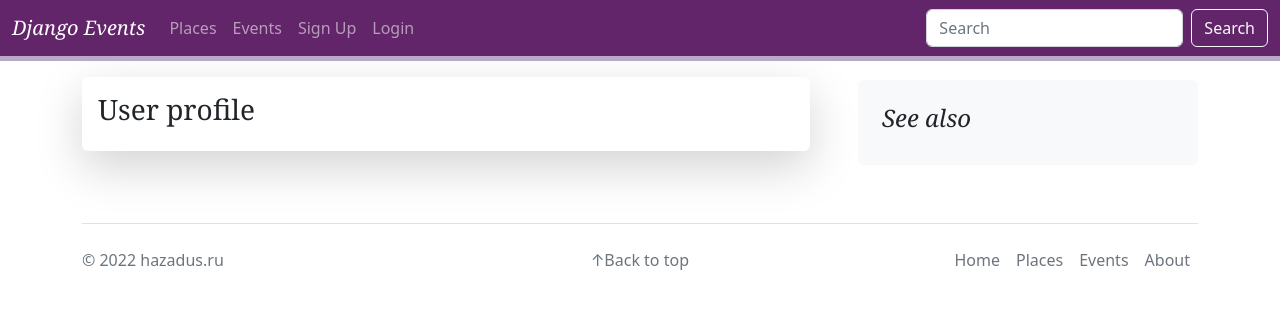
After one commit to hazadus/django-website, a Django app: page /members/user_profile in a window 1280 px wide. The commit adds this page. Shown: the top 309 px of the page. Run offline with Django 4.2, Linux system fonts and the light colour scheme.

Commit message:
Lesson #24 done – Basic user registration and boilerplate profile page were added.

```diff
--- a/members/urls.py
+++ b/members/urls.py
@@ -3,5 +3,7 @@ from . import views
 
 urlpatterns = [
     path('login_user', views.login_user, name='login_user'),
-    path('logout_user', views.logout_user, name='logout_user')
+    path('logout_user', views.logout_user, name='logout_user'),
+    path('signup_user', views.signup_user, name='signup_user'),
+    path('user_profile', views.user_profile, name='user_profile'),
 ]
--- a/members/views.py
+++ b/members/views.py
@@ -1,6 +1,26 @@
 from django.shortcuts import render, redirect
 from django.contrib.auth import authenticate, login, logout
 from django.contrib import messages
+from django.contrib.auth.forms import UserCreationForm  # Sign Up form for new user
+
+
+def signup_user(request):
+    if request.method == 'POST':
+        form = UserCreationForm(request.POST)
+        if form.is_valid():
+            form.save()
+            # Login new user after registration:
+            username = form.cleaned_data['username']
+            password = form.cleaned_data['password1']
+            user = authenticate(username=username, password=password)
+            login(request, user)
+            messages.success(request, 'You were successfully registered. Welcome!')
+            return redirect('user_profile')
+    else:
+        form = UserCreationForm()
+    return render(request, 'authenticate/signup.html', {
+        'form': form
+    })
 
 
 def login_user(request):
@@ -23,3 +43,7 @@ def logout_user(request):
     logout(request)
     messages.success(request, 'You were logged out.')
     return redirect('login_user')
+
+
+def user_profile(request):
+    return render(request, 'authenticate/profile.html', {})
--- /dev/null
+++ b/templates/authenticate/profile.html
@@ -0,0 +1,31 @@
+{% extends 'events/base.html' %}
+
+{% block content %}
+    <div class="row g-5">
+        <div class="col-md-8">
+            <div class="shadow-lg p-3 mb-5 bg-body rounded" style="margin-top:  16px;">
+                <h3>User profile</h3>
+
+                {% if messages %}
+                    {% for message in messages %}
+                        <div class="alert alert-success alert-dismissible fade show" role="alert">
+                            {{  message }}
+                        <button type="button" class="btn-close" data-bs-dismiss="alert"></button>
+                        </div>
+                    {% endfor %}
+                {% endif %}
+
+            </div>
+        </div>
+
+        <div class="col-md-4">
+            <div class="position-sticky" style="top: 5rem;">
+                <div class="p-4 mb-3 bg-light rounded">
+                    <h4 class="fst-italic">See also</h4>
+                    <p class="mb-0">
+                    </p>
+                </div>
+            </div>
+        </div>
+    </div>
+{% endblock %}
--- a/templates/events/base.html
+++ b/templates/events/base.html
@@ -96,14 +96,17 @@
                 top: 0;
                 border-width: 11px 0 11px 11px;
             }
+
+            /* Palette: #622569 #b8a9c9 #d6d4e0 #5b9aa0 */
         </style>
     </head>
     <body>
-        <nav class="navbar navbar-expand-lg navbar-dark bg-primary sticky-top">
+        <nav class="navbar navbar-expand-lg navbar-dark sticky-top"
+            style="background: #622569; border-bottom: solid #b8a9c9 5px;">
             <div class="container-fluid">
                 <a class="navbar-brand" href="{% url 'home' %}"
                 style="font-family: 'Playfair Display', Georgia, 'Times New Roman', serif; font-style: italic;">
-                    &#128467; Django Events
+                    Django Events
                 </a>
                 <button class="navbar-toggler" type="button" data-bs-toggle="collapse"
                         data-bs-target="#navbarNavAltMarkup" aria-controls="navbarNavAltMarkup"
@@ -113,13 +116,18 @@
                 <div class="collapse navbar-collapse" id="navbarNavAltMarkup">
                     <div class="navbar-nav">
                         <a class="nav-link" href="{% url 'all_venues' %}">Places</a>
-                        <a class="nav-link" href="{% url 'add_venue' %}">Add Venue</a>
+                        {% if user.is_authenticated %}
+                            <a class="nav-link" href="{% url 'add_venue' %}">Add Venue</a>
+                        {% endif %}
                         <a class="nav-link" href="{% url 'all_events' %}">Events</a>
-                        <a class="nav-link" href="{% url 'add_event' %}">Add Event</a>
+                        {% if user.is_authenticated %}
+                            <a class="nav-link" href="{% url 'add_event' %}">Add Event</a>
+                        {% endif %}
                         {% if user.is_authenticated %}
                             <a class="nav-link" href="/admin/">Admin</a>
                             <a class="nav-link" href="{% url 'logout_user' %}">Logout</a>
                         {% else %}
+                            <a class="nav-link" href="{% url 'signup_user' %}">Sign Up</a>
                             <a class="nav-link" href="{% url 'login_user' %}">Login</a>
                         {% endif %}
                     </div>
```
Also changed, not shown: templates/authenticate/signup.html (added, +43 -0 lines).
